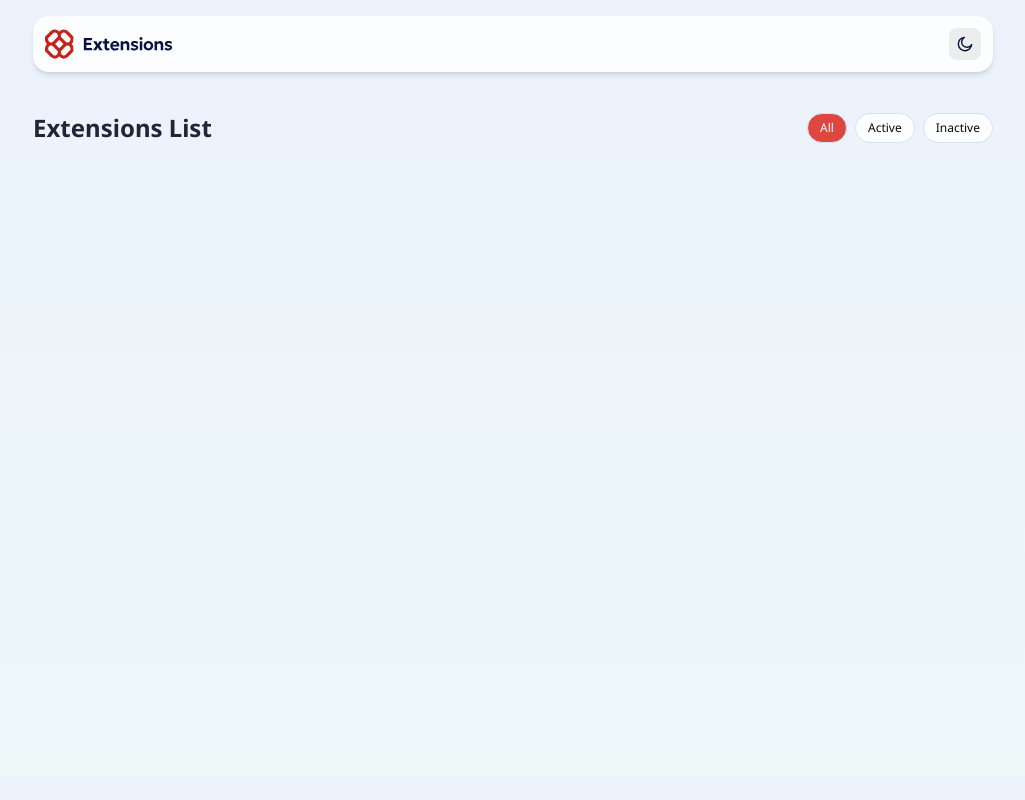
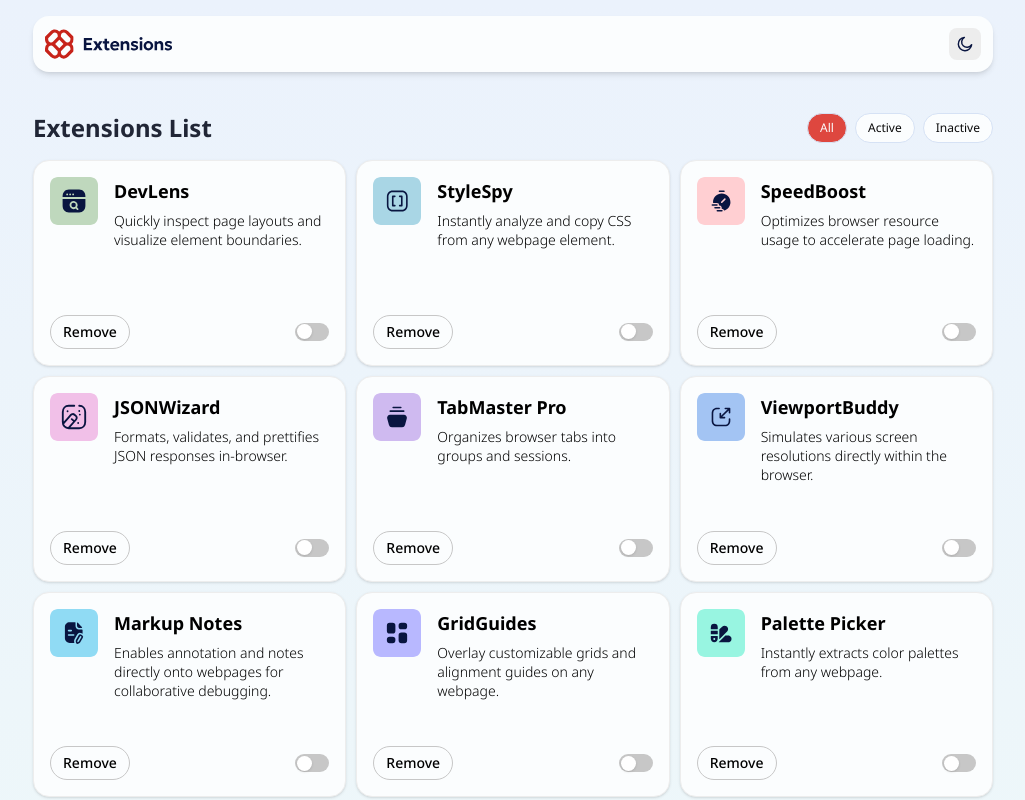
Before and after one commit to subhajitroycode/browser-extensions-manager-ui, a React (Vite) app: page / in a window 1280 px wide. Shown: the top 800 px of the page, without its empty margins (127-1152 px from the left). Built offline with nearby package versions, Linux system fonts and the light colour scheme.

Commit message:
Extension list UI added & modified image paths in the data

```diff
--- a/src/App.tsx
+++ b/src/App.tsx
@@ -1,3 +1,4 @@
+import Extensions from "./components/Extensions";
 import Header from "./components/Header";
 import Navbar from "./components/Navbar";
 import { BrowserRouter } from "react-router";
@@ -13,6 +14,7 @@ function App() {
           </h1>
           <Navbar />
         </section>
+        <Extensions />
       </main>
     </BrowserRouter>
   );
--- /dev/null
+++ b/src/components/ExtensionBox.tsx
@@ -0,0 +1,41 @@
+import { useState } from "react";
+import ToggleButton from "./ToggleButton";
+
+type Props = {
+  logo: string;
+  name: string;
+  description: string;
+  isActive: boolean;
+};
+
+const ExtensionBox = ({ extension }: { extension: Props }) => {
+  const [isActive, setIsActive] = useState<boolean>(false);
+
+  const handleToggle = (value: boolean) => {
+    console.log(value);
+
+    setIsActive(value);
+  };
+
+  return (
+    <div className="bg-neutral-0 rounded-2xl p-4 shadow border border-neutral-100 dark:border-neutral-600 dark:bg-neutral-800 dark:text-neutral-0 relative">
+      <div className="flex items-start gap-4 mb-20">
+        <img className="w-12" src={extension.logo} alt={extension.name} />
+        <div>
+          <h3 className="font-bold mb-1.5 text-lg">{extension.name}</h3>
+          <p className="font-light text-sm/snug dark:text-neutral-300">
+            {extension.description}
+          </p>
+        </div>
+      </div>
+      <div className="absolute bottom-0 mb-4 flex justify-between items-center w-[calc(100%-32px)] ">
+        <button className="border border-neutral-300 dark:border-neutral-600 rounded-full py-1.5 px-3 text-sm font-medium focus:outline-2 focus:outline-offset-2 focus:outline-red-400 focus:border-transparent hover:border-red-700 hover:bg-red-700 dark:hover:bg-red-400 hover:text-neutral-0 dark:hover:text-neutral-900 transition-colors cursor-pointer">
+          Remove
+        </button>
+        <ToggleButton toggle={isActive} onToggle={handleToggle} />
+      </div>
+    </div>
+  );
+};
+
+export default ExtensionBox;
--- /dev/null
+++ b/src/components/Extensions.tsx
@@ -0,0 +1,16 @@
+import extensions from "../data/data.json";
+import ExtensionBox from "./ExtensionBox";
+
+const Extensions = () => {
+  return (
+    <section>
+      <div className="grid grid-cols-3 grid-rows-4 gap-2.5 mb-10">
+        {extensions.map((extension, index) => (
+          <ExtensionBox key={index} extension={extension} />
+        ))}
+      </div>
+    </section>
+  );
+};
+
+export default Extensions;
--- /dev/null
+++ b/src/components/ToggleButton.tsx
@@ -0,0 +1,33 @@
+interface ToggleButtonProps {
+  toggle: boolean;
+  onToggle: (value: boolean) => void;
+}
+
+const ToggleButton = ({ toggle, onToggle }: ToggleButtonProps) => {
+  return (
+    <button
+      onClick={() => onToggle(!toggle)}
+      className={`
+        relative inline-flex h-[18px] w-[34px] items-center rounded-full
+        transition-colors duration-200 ease-in-out cursor-pointer focus:outline-2 focus:outline-offset-2 focus:outline-red-700 dark:focus:outline-red-400
+        ${
+          toggle
+            ? "bg-red-700 hover:bg-red-500 dark:bg-red-400"
+            : "bg-neutral-300 dark:bg-neutral-600 hover:bg-neutral-400"
+        }
+      `}
+      role="switch"
+      aria-checked={toggle}
+    >
+      <span
+        className={`
+          inline-block h-[15px] w-[15px] transform rounded-full bg-white
+          transition-transform duration-200 ease-in-out shadow-sm
+          ${toggle ? "translate-x-[18px]" : "translate-x-0.5"}
+        `}
+      />
+    </button>
+  );
+};
+
+export default ToggleButton;
--- a/src/data/data.json
+++ b/src/data/data.json
@@ -1,74 +1,74 @@
 [
     {
-        "logo": "./assets/images/logo-devlens.svg",
+        "logo": "/logo-devlens.svg",
         "name": "DevLens",
         "description": "Quickly inspect page layouts and visualize element boundaries.",
         "isActive": true
     },
     {
-        "logo": "./assets/images/logo-style-spy.svg",
+        "logo": "/logo-style-spy.svg",
         "name": "StyleSpy",
         "description": "Instantly analyze and copy CSS from any webpage element.",
         "isActive": true
     },
     {
-        "logo": "./assets/images/logo-speed-boost.svg",
+        "logo": "/logo-speed-boost.svg",
         "name": "SpeedBoost",
         "description": "Optimizes browser resource usage to accelerate page loading.",
         "isActive": false
     },
     {
-        "logo": "./assets/images/logo-json-wizard.svg",
+        "logo": "/logo-json-wizard.svg",
         "name": "JSONWizard",
         "description": "Formats, validates, and prettifies JSON responses in-browser.",
         "isActive": true
     },
     {
-        "logo": "./assets/images/logo-tab-master-pro.svg",
+        "logo": "/logo-tab-master-pro.svg",
         "name": "TabMaster Pro",
         "description": "Organizes browser tabs into groups and sessions.",
         "isActive": true
     },
     {
-        "logo": "./assets/images/logo-viewport-buddy.svg",
+        "logo": "/logo-viewport-buddy.svg",
         "name": "ViewportBuddy",
         "description": "Simulates various screen resolutions directly within the browser.",
         "isActive": false
     },
     {
-        "logo": "./assets/images/logo-markup-notes.svg",
+        "logo": "/logo-markup-notes.svg",
         "name": "Markup Notes",
         "description": "Enables annotation and notes directly onto webpages for collaborative debugging.",
         "isActive": true
     },
     {
-        "logo": "./assets/images/logo-grid-guides.svg",
+        "logo": "/logo-grid-guides.svg",
         "name": "GridGuides",
         "description": "Overlay customizable grids and alignment guides on any webpage.",
         "isActive": false
     },
     {
-        "logo": "./assets/images/logo-palette-picker.svg",
+        "logo": "/logo-palette-picker.svg",
         "name": "Palette Picker",
         "description": "Instantly extracts color palettes from any webpage.",
         "isActive": true
     },
     {
-        "logo": "./assets/images/logo-link-checker.svg",
+        "logo": "/logo-link-checker.svg",
         "name": "LinkChecker",
         "description": "Scans and highlights broken links on any page.",
         "isActive": true
     },
     {
-        "logo": "./assets/images/logo-dom-snapshot.svg",
+        "logo": "/logo-dom-snapshot.svg",
         "name": "DOM Snapshot",
         "description": "Capture and export DOM structures quickly.",
         "isActive": false
     },
     {
-        "logo": "./assets/images/logo-console-plus.svg",
+        "logo": "/logo-console-plus.svg",
         "name": "ConsolePlus",
         "description": "Enhanced developer console with advanced filtering and logging.",
         "isActive": true
     }
-  ]
+]
```
